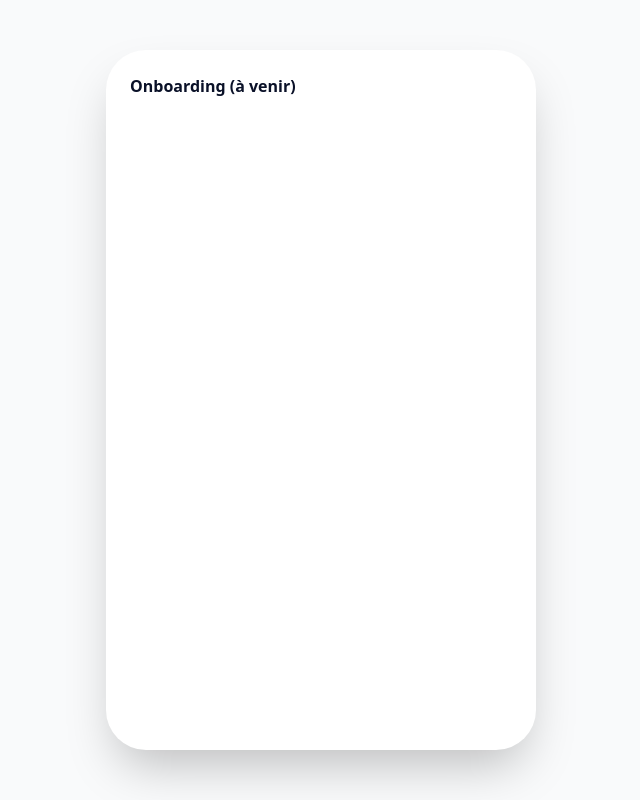
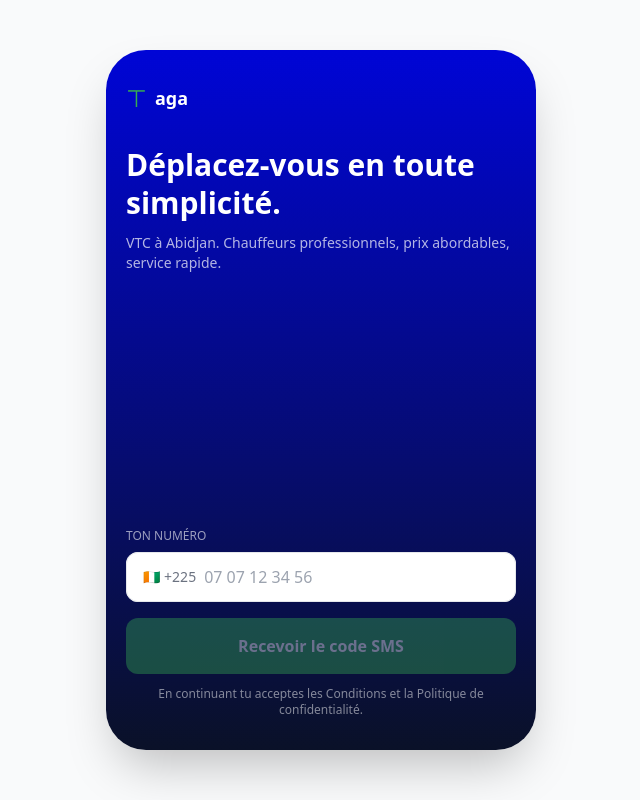
Before and after one commit to IndxOne/indx-taga, a React (Vite) app: page /onboarding in a window 1280 px wide. Shown: the whole page, without its empty margins (319-959 px from the left). Built offline with nearby package versions, Linux system fonts and the light colour scheme.

Commit message:
feat: implement Onboarding screen

```diff
--- a/src/App.jsx
+++ b/src/App.jsx
@@ -1,6 +1,7 @@
 import { BrowserRouter, Routes, Route, Navigate } from 'react-router-dom'
 import PhoneFrame from './components/PhoneFrame'
 import RoleChoice from './screens/RoleChoice'
+import Onboarding from './screens/Onboarding'
 
 function Stub({ name }) {
   return <div className="p-6 text-taga-navy font-semibold">{name} (à venir)</div>
@@ -12,7 +13,7 @@ function App() {
       <PhoneFrame>
         <Routes>
           <Route path="/" element={<RoleChoice />} />
-          <Route path="/onboarding" element={<Stub name="Onboarding" />} />
+          <Route path="/onboarding" element={<Onboarding />} />
           <Route path="/client/home" element={<Stub name="Accueil" />} />
           <Route path="/client/estimate" element={<Stub name="Estimation" />} />
           <Route path="/client/active-ride" element={<Stub name="Course active" />} />
--- /dev/null
+++ b/src/screens/Onboarding.jsx
@@ -0,0 +1,44 @@
+import { useState } from 'react'
+import { useNavigate } from 'react-router-dom'
+import { useAppStore } from '../store/useAppStore'
+import PhoneInput from '../components/PhoneInput'
+import PrimaryButton from '../components/PrimaryButton'
+
+export default function Onboarding() {
+  const navigate = useNavigate()
+  const role = useAppStore((state) => state.role)
+  const [phone, setPhone] = useState('')
+
+  const isValid = phone.replace(/\D/g, '').length >= 10
+
+  const handleContinue = () => {
+    navigate(role === 'driver' ? '/driver/online' : '/client/home')
+  }
+
+  return (
+    <div className="flex-1 bg-gradient-to-b from-taga-blue to-taga-navy px-5 py-8 flex flex-col text-white">
+      <div className="flex items-center gap-2 mb-8">
+        <span className="text-taga-green text-2xl">⊤</span>
+        <span className="font-bold text-lg">aga</span>
+      </div>
+
+      <h1 className="text-3xl font-bold leading-tight">Déplacez-vous en toute simplicité.</h1>
+      <p className="text-white/70 mt-3 text-sm">VTC à Abidjan. Chauffeurs professionnels, prix abordables, service rapide.</p>
+
+      <div className="mt-auto pt-8">
+        <p className="text-xs text-white/60 mb-2">TON NUMÉRO</p>
+        <div className="bg-white rounded-xl text-gray-900">
+          <PhoneInput value={phone} onChange={setPhone} />
+        </div>
+        <div className="mt-4">
+          <PrimaryButton variant="green" disabled={!isValid} onClick={handleContinue}>
+            Recevoir le code SMS
+          </PrimaryButton>
+        </div>
+        <p className="text-xs text-white/50 text-center mt-3">
+          En continuant tu acceptes les Conditions et la Politique de confidentialité.
+        </p>
+      </div>
+    </div>
+  )
+}
```
